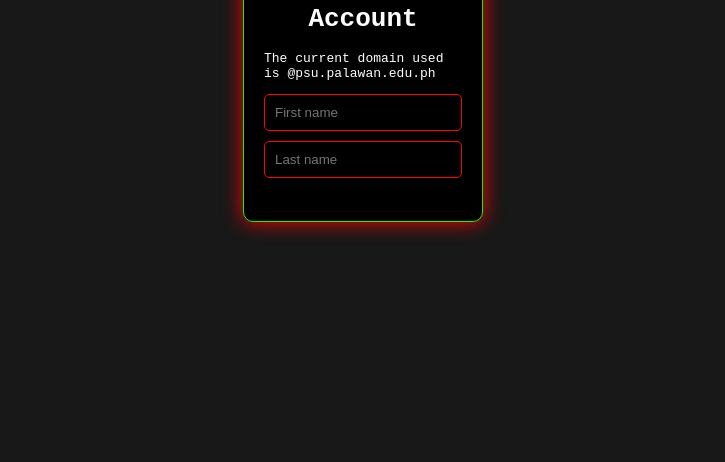
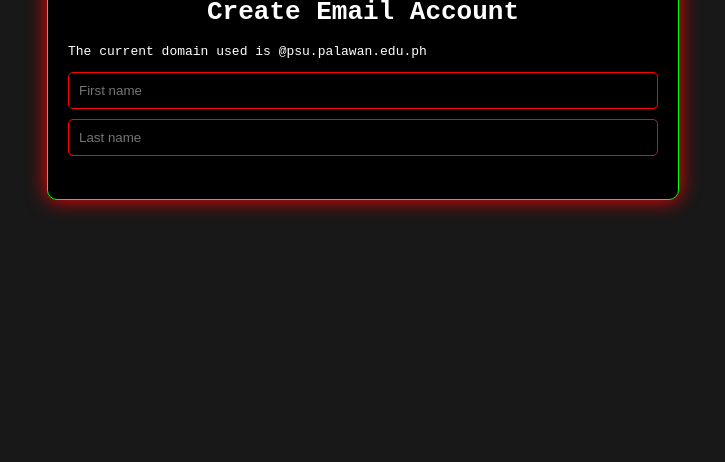
Before and after one commit to rondonbrij/rondonbrij.github.io, a plain HTML site: page index.html in a window 1280 px wide. Shown: the part 354-816 px from the top of the page, without its empty margins (277-1002 px from the left). Drawn offline with nearby package versions, Linux system fonts and the light colour scheme.

Commit message:
another update haha

```diff
--- a/index.html
+++ b/index.html
@@ -25,7 +25,7 @@
 
         .login {
             background-color: rgb(0, 0, 0);
-            width: 30vh;
+            width: 50%;
             margin: 0 auto;
             padding: 20px;
             border: 1px solid #00ff00;
```
